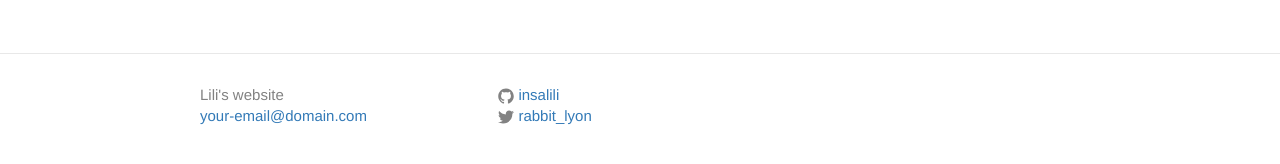
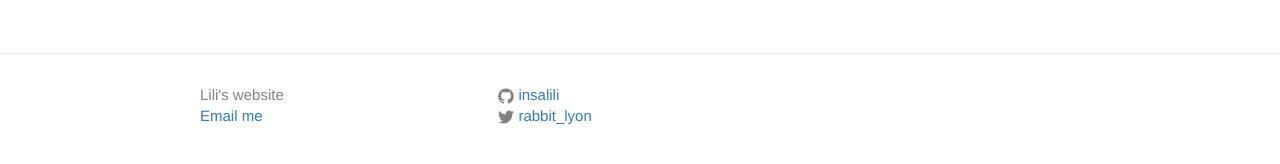
Before and after one commit to InsaLili/insalili.github.io, a Jekyll site: the page built from index.html, in a window 1280 px wide. Shown: the part 598-762 px from the top of the page. Built offline with Jekyll 4.4.1, drawn with Linux system fonts in a browser that asks for light colours.

Commit message:
add email

```diff
--- a/_config.yml
+++ b/_config.yml
@@ -1,6 +1,6 @@
 # Site settings
 title: Lili's website
-email: your-email@domain.com
+email: insa.lilitong@gmail.com
 description: > # this means to ignore newlines until "baseurl:"
   Write an awesome description for your new site here. You can edit this
   line in _config.yml. It will appear in your document head meta (for
--- a/_includes/footer.html
+++ b/_includes/footer.html
@@ -8,7 +8,7 @@
       <div class="footer-col  footer-col-1">
         <ul class="contact-list">
           <li>{{ site.title }}</li>
-          <li><a href="mailto:{{ site.email }}">{{ site.email }}</a></li>
+          <li><a href="mailto:{{ site.email }}">Email me</a></li>
         </ul>
       </div>
 
--- a/index.html
+++ b/index.html
@@ -12,6 +12,6 @@ title: Lili's website
 	<div class="col-md-9">
 	  <h1>About me</h1>
 	  <p>Hello, welcome to my website. I am Lili Tong, a PhD student from INSA-Lyon, France. My primary research interest is Human Computer Interaction, which is more focusing on exploring multi-devices interaction and application for learning. </p>
-	  <p>Not as most of PhD students in Computer Science, I have a background in Electrical Engineering (MSc) and Physics (BSc). The undergraduate education in Physics made me have a better critical and logical thinking. </p>
+	  <p>Not as most of PhD students in Computer Science, I have a background in Electrical Engineering (MSc) and Physics (BSc). The undergraduate education in Physics made me have a better critical and logical thinking.</p>
 	</div>
 </div>
```
